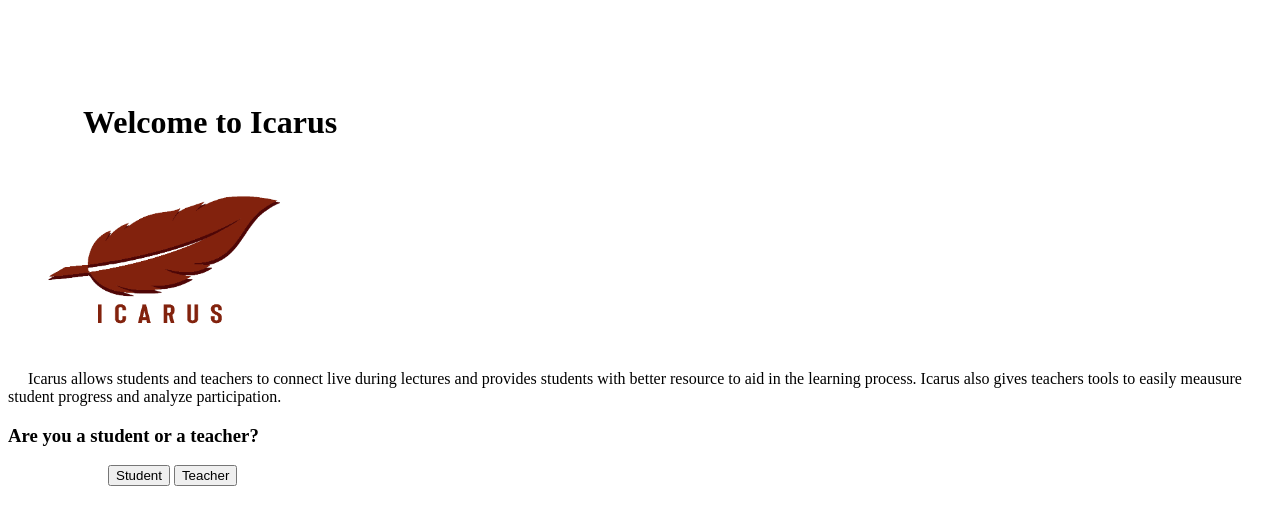
After one commit to MichaelWegnerCU/Icarus_Project, a PHP site: page /Application/welcome.php in a window 1280 px wide. The commit adds this page. Shown: the top 525 px of the page. Run offline with PHP 8.4, Linux system fonts and the light colour scheme.

Commit message:
changed format of the welcome page. Moved welcome text/functionality to separate php file

```diff
--- a/Application/header.php
+++ b/Application/header.php
@@ -59,7 +59,7 @@ session_start();
 	<nav class="navbar navbar-expand-lg navbar-light bg-light">
 		<div id="navbar1" >
 		 <ul class="navbar-nav">
-			 	<img src="Pics/logo/icarusFeather.png" alt="Icarus Logo" width="75" height="50">
+			 	<img src="Pics/logo/IcarusFeather.png" alt="Icarus Logo" width="75" height="50">
                 <li class="nav-item active">
                     <a class="nav-link" href="index.php">Home </a>
                 </li>
--- a/Application/login_header.php
+++ b/Application/login_header.php
@@ -10,7 +10,7 @@
 </head>
 
 <body>
-    <nav class="navbar navbar-expand-lg navbar-light bg-light">
+    <nav class="navbar">
         <div id="navbarNav">
             <ul class="navbar-nav">
                 <li class="nav-item active">
--- /dev/null
+++ b/Application/welcome.php
@@ -0,0 +1,31 @@
+<!--
+// Aidan Edit: Since we have the stylesheet referenced in the header, I believe the following lines are redundant.
+// echo'
+// <style>
+//  <link rel="stylesheet" href="style.css" type="text/css">
+// </style> -->
+<div class="container">
+		<div class= "row">
+				<div class= "col-sm" style="padding-top: 75px;padding-left: 75px;"">
+					<h1>Welcome to Icarus</h1>
+				</div>
+				<div class= "col-sm">
+					<img src="Pics/logo/Icarus.png" alt="Icarus Logo" width="308" height="191">
+				</div>
+		</div>
+	</div>
+    <div class="container">
+        <div class="row">
+            <div class="col-sm" id="welcome_statement">
+                <p>&emsp; Icarus allows students and teachers to connect live during lectures and provides students with better resource to aid in the learning process. Icarus also gives teachers tools to easily meausure student progress and analyze participation.</p>
+            </div>
+            <div class="col-sm" id="who_are_you" >
+                <h3> Are you a student or a teacher?</h3>
+                <p></p>
+                <div id="st_select" style="padding-left: 100px;">
+                    <a href="signup_student.php"><button>Student</button></a>
+                    <a href="signup_teacher.php"><button>Teacher</button></a>
+                </div>
+            </div>
+        </div>
+    </div>
```
Also changed, not shown: Application/index.php (+2 -38 lines), Application/style.css (+10 -5 lines).
